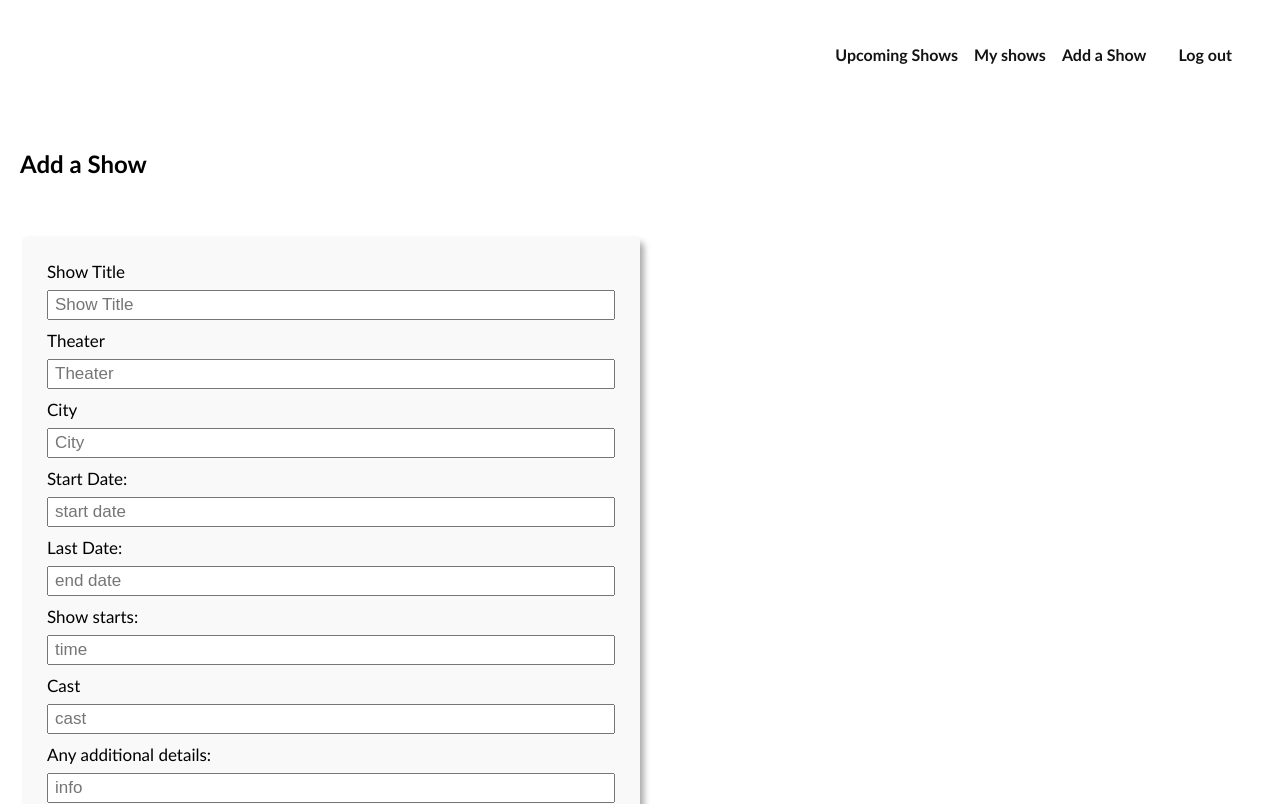
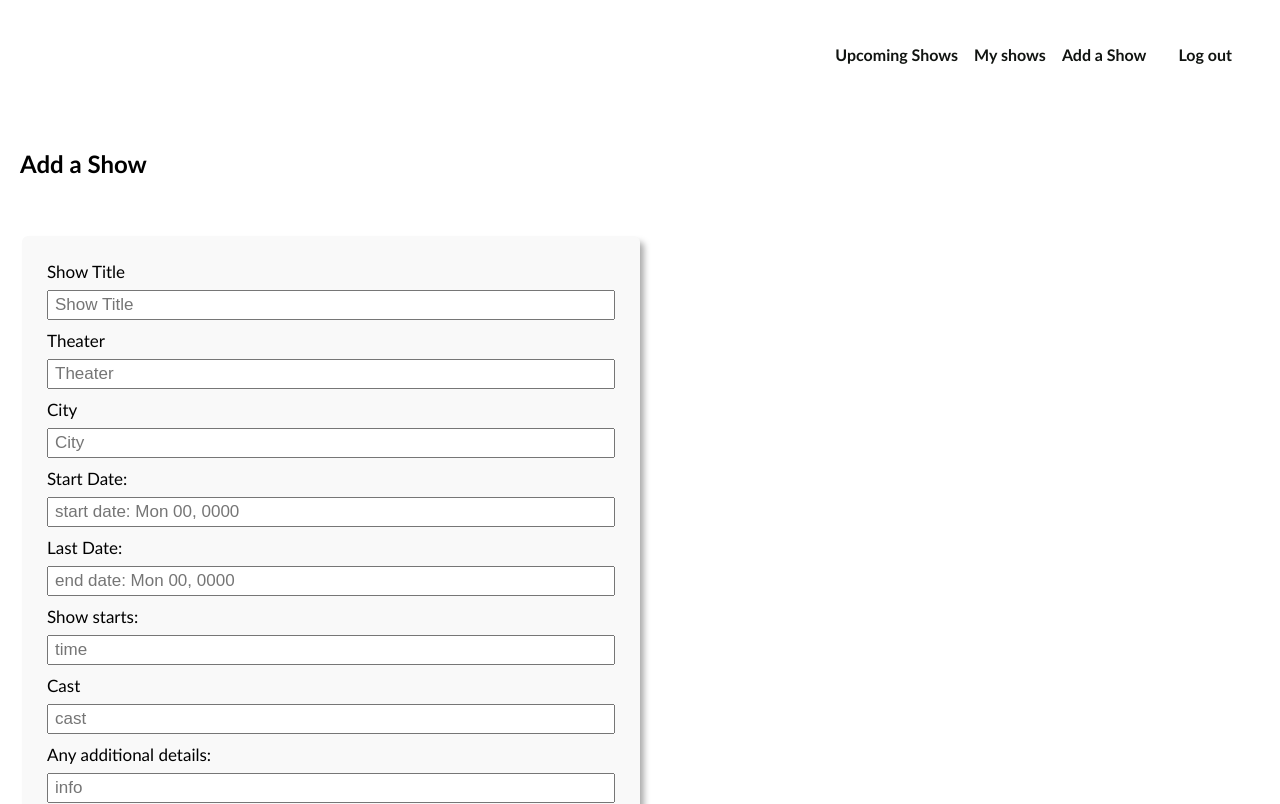
Before and after one commit to giamazonas/theater_friends_frontend, a React (Create React App) app: page /shows/addshow in a window 1280 px wide. Shown: the top 804 px of the page. Built offline with nearby package versions, Linux system fonts and the light colour scheme; no server answers; sample sign-in values are in the browser's storage.

Commit message:
adjust form placeholder

```diff
--- a/src/App/App.jsx
+++ b/src/App/App.jsx
@@ -105,7 +105,8 @@ function App() {
           } />
           <Route path="/shows/myshows" element={
             <ProtectedRoute user={user}>
-              <MyShows shows={shows}
+              <MyShows
+                shows={shows}
                 user={user}
               />
             </ProtectedRoute>
--- a/src/pages/Forms/ShowInput.jsx
+++ b/src/pages/Forms/ShowInput.jsx
@@ -19,13 +19,13 @@ const ShowInput = ({ form, handleChange }) => {
       <label htmlFor="start_date">Start Date:</label>
       <input
         value={form.start_date ? form.start_date : ''} onChange={handleChange} id="start_date"
-        required name="start_date" type="text" placeholder="start date" autoComplete="off"
+        required name="start_date" type="text" placeholder="start date: Mon 00, 0000" autoComplete="off"
       />
 
       <label htmlFor="end_date">Last Date:</label>
       <input
         value={form.end_date ? form.end_date : ''} onChange={handleChange} id="end_date"
-        required name="end_date" type="text" placeholder="end date" autoComplete="off"
+        required name="end_date" type="text" placeholder="end date: Mon 00, 0000" autoComplete="off"
       />
       <label htmlFor="time">Show starts:</label>
       <input
--- a/src/pages/ShowDetails/components/EditShow.jsx
+++ b/src/pages/ShowDetails/components/EditShow.jsx
@@ -1,7 +1,5 @@
 import { useNavigate } from "react-router-dom";
 
-// Image Assets
-// import Photo from ''
 
 const EditShow = ({show, user, deleteShow}) => {
   const navigate = useNavigate()
@@ -16,7 +14,6 @@ const EditShow = ({show, user, deleteShow}) => {
       <button
       className="btn"
       onClick={() => navigate(`/shows/${show.id}/removeshow`, { state: show})}
-      // type="button"
       > Delete Show
       </button>
     </div>
--- a/src/services/shows.js
+++ b/src/services/shows.js
@@ -17,10 +17,6 @@ export const create = async (show) => {
     throw error;
   }
 };
-// sort by date - ascending
-// need to access by last two index of string, to sort
-// order by show.date( acces digits ) acsending
-
 
 export const getAll = async () => {
   try {
```
Also changed, not shown: src/pages/MyShows/MyShows.jsx (+8 -3 lines), src/pages/ShowList/ShowList.jsx (+8 -0 lines).
